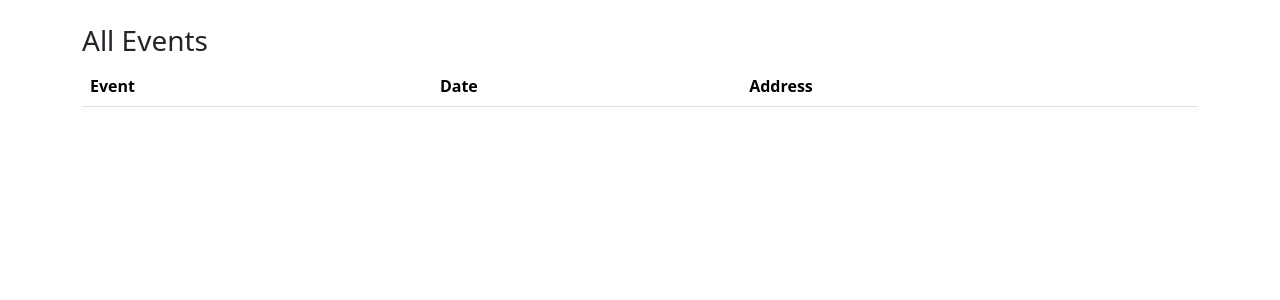
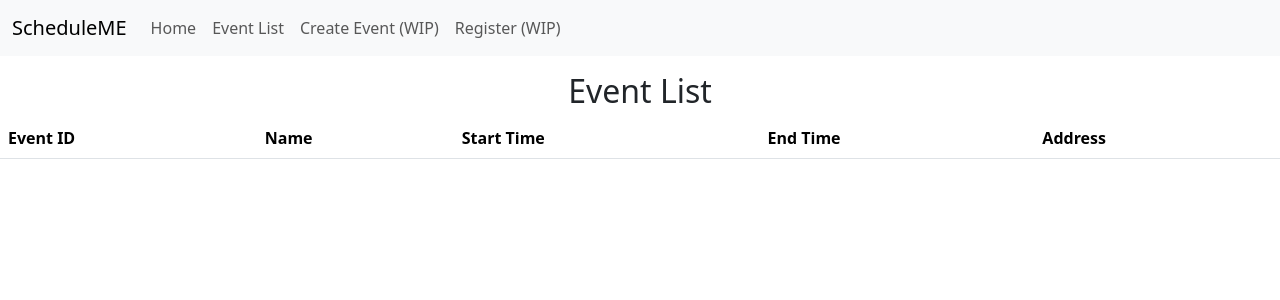
Before and after one commit to n7vpham/ScheduleME, a Flask app: page /events in a window 1280 px wide. Shown: the top 300 px of the page. Run offline with Flask 3, Linux system fonts and the light colour scheme; data that the repository does not hold is empty; some libraries are stand-ins or nearby versions.

Commit message:
Adding get_single_event & create_event(rough) & updating everything else

```diff
--- a/app.py
+++ b/app.py
@@ -18,47 +18,26 @@ def list_all_events():
     all_events = event_repo.get_all_events_for_table()
     return render_template('list_all_events.html', events=all_events)
 
+@app.get('/events/<int:event_id>')
+def get_event(event_id):
+    event = event_repo.get_event_by_id(event_id)
+    return render_template('get_single_event.html', event=event)
 
-'''@app.get('/events/new')
-def create_events_form():
-    return render_template('create_events_form.html')'''
+@app.get('/events/new')
+def new_event():
+    return render_template('create_event.html')
 
+@app.post('/events')
+def create_event():
+    host_id = request.form['host_id']
+    event_name = request.form['event_name']
+    event_description = request.form['event_description']
+    start_time = request.form['start_time']
+    end_time = request.form['end_time']
+    event_address = request.form['event_address']
+    if not host_id or not event_name or not event_description or not start_time or not end_time or not event_address:
+        return 'Bad Request', 400
+    # More tests to be added
 
-'''@app.post('/movies')
-def create_movie():
-    #basic input for events
-    Name = request.form.get('name')
-    EventName = request.form.get('director')
-    Time = request.form.get('time')
-    #temp address input
-    Address = request.form.get('address')
-
-    movie_repository.create_movie(Name, EventName, Time, Address)
-    return redirect('/movies')'''
-
-
-
-'''@app.get('/events/search')
-def search_event():
-    #todo
-    return render_template('search_event.html', search_active=True)'''
-
-'''@app.get('/')
-def index():
-    all_images = images_repo.get_all_images()
-    return render_template('index.html', images=all_images)'''
-
-'''@app.get('/')
-def index():
-    all_events = event_repo.get_all_events_for_table()
-    print(all_events)
-    return render_template('index.html',events=all_events)'''
-
-# THis route was meant to implement the get_event_by_title function from event_repo.py( Single even)
-'''@app.get('/event/<str:title>')
-def get_event(title):
-    event = event_repo.get_event_by_title(title)
-    return render_template('events.html', events=event)
-'''
-
-''
+    event_repo.create_event(host_id, event_name, event_description, start_time, end_time, event_address)
+    return redirect('/events')
--- a/repositories/event_repo.py
+++ b/repositories/event_repo.py
@@ -7,14 +7,49 @@ def get_all_events_for_table():
         with conn.cursor(row_factory=dict_row) as cur:
             cur.execute('''
                         SELECT
-                            title,
-                        start_time,
-                        end_time,
-                        address
+                            event_id,
+                            event_name,
+                            start_time,
+                            end_time,
+                            event_address
                         FROM
                             events
                         ;
                         ''')
             return cur.fetchall()
 
-#this function was meant to implement the get_event_by_title function from event_repo.py( Single even)
+def get_event_by_id(event_id : int):
+    pool = get_pool()
+    with pool.connection() as conn:
+        with conn.cursor(row_factory=dict_row) as cur:
+            cur.execute('''
+                        SELECT
+                            event_id,
+                            event_name,
+                            event_description,
+                            start_time,
+                            end_time,
+                            event_address
+                        FROM
+                            events
+                        WHERE event_id = %s
+                        ;
+                        ''', [event_id])
+            return cur.fetchone()
+
+def create_event(host_id: int, event_name: str, event_description: str, start_time: str, end_time: str, event_address: str):
+    pool = get_pool()
+    with pool.connection() as conn:
+        with conn.cursor() as cur:
+            cur.execute('''
+                        INSERT INTO events
+                            (host_id, event_name, event_description, start_time, end_time, event_address)
+                        VALUES
+                            (%s, %s, %s, %s, %s, %s)
+                        RETURNING event_id
+                        ;
+                        ''', [host_id, event_name, event_description, start_time, end_time, event_address])
+            res = cur.fetchone()
+            if not res:
+                raise Exception('Failed to create event')
+            return res[0]
--- a/templates/_layout.html
+++ b/templates/_layout.html
@@ -4,15 +4,41 @@
     <meta charset="UTF-8">
     <meta name="viewport" content="width=device-width, initial-scale=1.0">
     <link rel="stylesheet" href="https://cdn.jsdelivr.net/npm/bootstrap@5.3.3/dist/css/bootstrap.min.css">
-    <title>ScheduleME</title>
+    <title>ScheduleME || {% block title %}{% endblock %}</title>
 </head>
 <body>
-    <div class="container">
-        {% block body %}
-        <h3 class="text-center mt-5">ScheduleME</h3> <!-- modify this part later -->
-
-        {% endblock %}
-    </div>
+    <header>
+        <nav class="navbar navbar-expand-lg bg-body-tertiary">
+            <div class="container-fluid">
+                <a class="navbar-brand" href="#">ScheduleME</a>
+                <button class="navbar-toggler" type="button" data-bs-toggle="collapse" data-bs-target="#navbarNav"
+                    aria-controls="navbarNav" aria-expanded="false" aria-label="Toggle navigation">
+                    <span class="navbar-toggler-icon"></span>
+                </button>
+                <div class="collapse navbar-collapse" id="navbarNav">
+                    <ul class="navbar-nav">
+                        <li class="nav-item">
+                            <a class="nav-link" href="/">Home</a>
+                        </li>
+                        <li class="nav-item">
+                            <a class="nav-link" href="/events">Event List</a>
+                        </li>
+                        <li class="nav-item">
+                            <a class="nav-link" href="/events/new">Create Event (WIP)</a>
+                        </li>
+                        <li class="nav-item">
+                            <a class="nav-link" href="#">Register (WIP)</a>
+                        </li>
+                    </ul>
+                </div>
+            </div>
+        </nav>
+    </header>
+    <main>
+        <div class="container"></div>
+        {% block body %}{% endblock %}
+        </div>
+    </main>
     <script src="https://cdn.jsdelivr.net/npm/bootstrap@5.3.3/dist/js/bootstrap.bundle.min.js"></script>
 </body>
 </html>
--- a/templates/list_all_events.html
+++ b/templates/list_all_events.html
@@ -1,24 +1,31 @@
 {% extends '_layout.html' %}
 
+{% block title %}Event List{% endblock %}
+
 {% block body %}
-<h3 class="mt-4">All Events</h3>
+
+<div class="text-center mt-3"><h2>Event List</h2></div>
 <table class="table table-striped">
     <thead>
         <tr>
-            <th>Event</th>
-            <th>Date</th>
+            <th>Event ID</th>
+            <th>Name</th>
+            <th>Start Time</th>
+            <th>End Time</th>
             <th>Address</th>
         </tr>
     </thead>
     <tbody>
         {% for event in events %}
         <tr>
-            <td><a href="/event/{{event.title }}">{{ event.title}}</a></td>
+            <td><a href="/events/{{ event.event_id }}">{{ event.event_id }}</a></td>
+            <td>{{ event.event_name }}</td>
             <td>{{ event.start_time }}</td>
-            <td>{{ event.address }}</td>
-
+            <td>{{ event.end_time }}</td>
+            <td>{{ event.event_address }}</td>
         </tr>
         {% endfor %}
     </tbody>
     </ul>
-    {% endblock %}
+
+{% endblock %}
```
Also changed, not shown: schema.sql (+20 -29 lines), templates/create_event.html (added, +37 -0 lines), templates/events.html (deleted, +0 -17 lines), templates/get_single_event.html (+14 -11 lines), templates/index.html (+10 -1 lines), templates/create_events_form.html (deleted), templates/edit_event.html (added), templates/edit_events_form.html (deleted).
